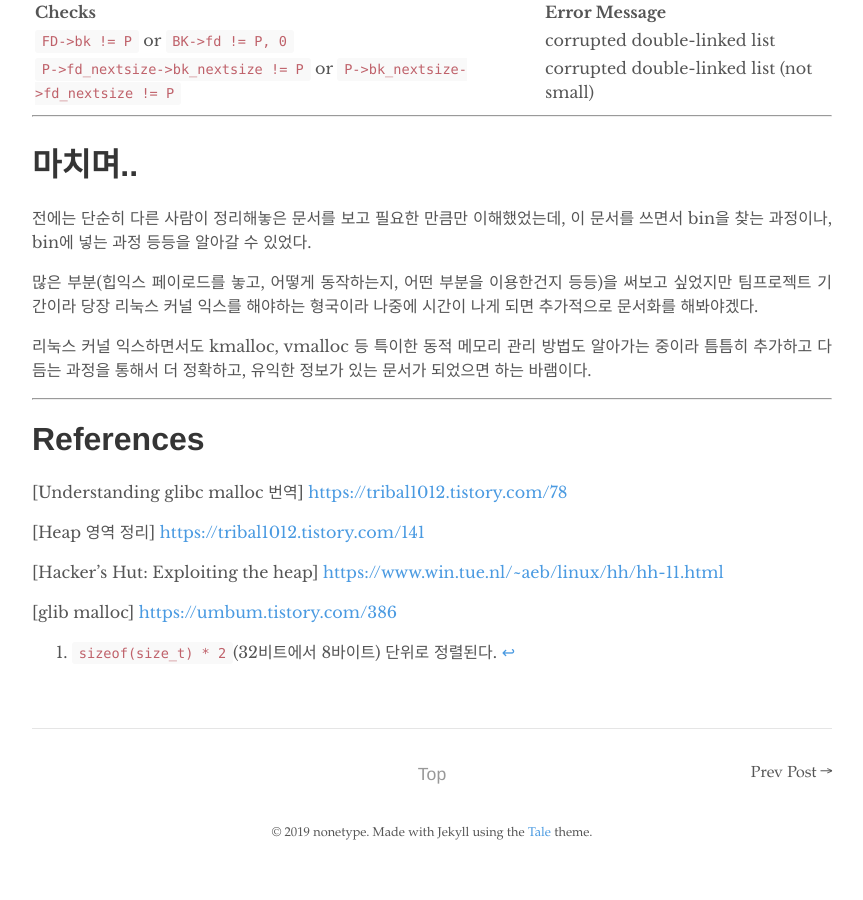
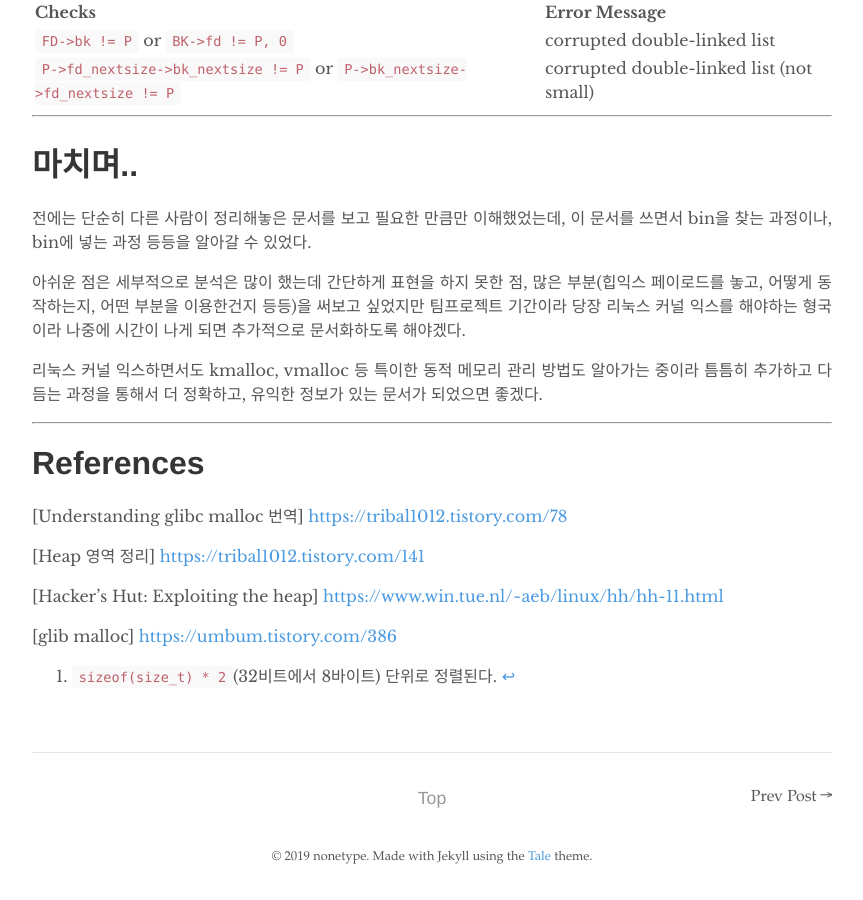
Before and after one commit to nonetype/old-blog-repo, a Jekyll site: the page built from _posts/2019-09-30-malloc.md, in a window 1280 px wide and 900 px high, scrolled down 11507 px. Shown: the whole window, without its empty margins (208-1071 px from the left). Built offline with Jekyll 4.4.1, drawn with Linux system fonts in a browser that asks for light colours; some web fonts are replaced; before the commit the page ends 12383 px from its top, so only the background shows below that.

Commit message:
Edited post

```diff
--- a/_posts/2019-09-30-malloc.md
+++ b/_posts/2019-09-30-malloc.md
@@ -472,9 +472,9 @@ mchunkptr bins[NBINS * 2 - 2];
 # 마치며..
 전에는 단순히 다른 사람이 정리해놓은 문서를 보고 필요한 만큼만 이해했었는데, 이 문서를 쓰면서 bin을 찾는 과정이나, bin에 넣는 과정 등등을 알아갈 수 있었다.
 
-많은 부분(힙익스 페이로드를 놓고, 어떻게 동작하는지, 어떤 부분을 이용한건지 등등)을 써보고 싶었지만 팀프로젝트 기간이라 당장 리눅스 커널 익스를 해야하는 형국이라 나중에 시간이 나게 되면 추가적으로 문서화를 해봐야겠다.
+아쉬운 점은 세부적으로 분석은 많이 했는데 간단하게 표현을 하지 못한 점, 많은 부분(힙익스 페이로드를 놓고, 어떻게 동작하는지, 어떤 부분을 이용한건지 등등)을 써보고 싶었지만 팀프로젝트 기간이라 당장 리눅스 커널 익스를 해야하는 형국이라 나중에 시간이 나게 되면 추가적으로 문서화하도록 해야겠다.
 
-리눅스 커널 익스하면서도 kmalloc, vmalloc 등 특이한 동적 메모리 관리 방법도 알아가는 중이라 틈틈히 추가하고 다듬는 과정을 통해서 더 정확하고, 유익한 정보가 있는 문서가 되었으면 하는 바램이다.
+리눅스 커널 익스하면서도 kmalloc, vmalloc 등 특이한 동적 메모리 관리 방법도 알아가는 중이라 틈틈히 추가하고 다듬는 과정을 통해서 더 정확하고, 유익한 정보가 있는 문서가 되었으면 좋겠다.
 
 ---
 
```
